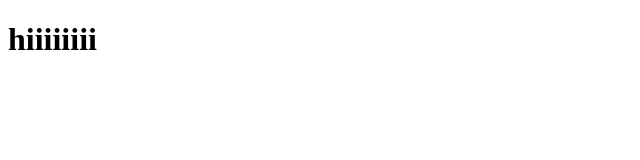
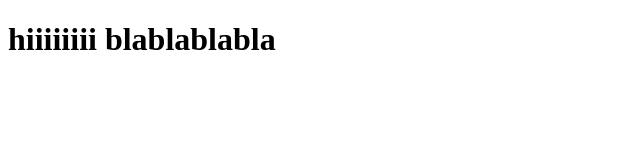
Before and after one commit to TimaZK/site, a plain HTML site: page index.html in a window 1280 px wide. Shown: the whole page, without its empty margins (0-640 px from the left). Drawn offline with Linux system fonts and the light colour scheme.

Commit message:
second commit

```diff
--- a/index.html
+++ b/index.html
@@ -8,6 +8,6 @@
     <title>Document</title>
 </head>
 <body>
-    <h1>hiiiiiiii</h1>
+    <h1>hiiiiiiii blablablabla</h1>
 </body>
 </html>
```
